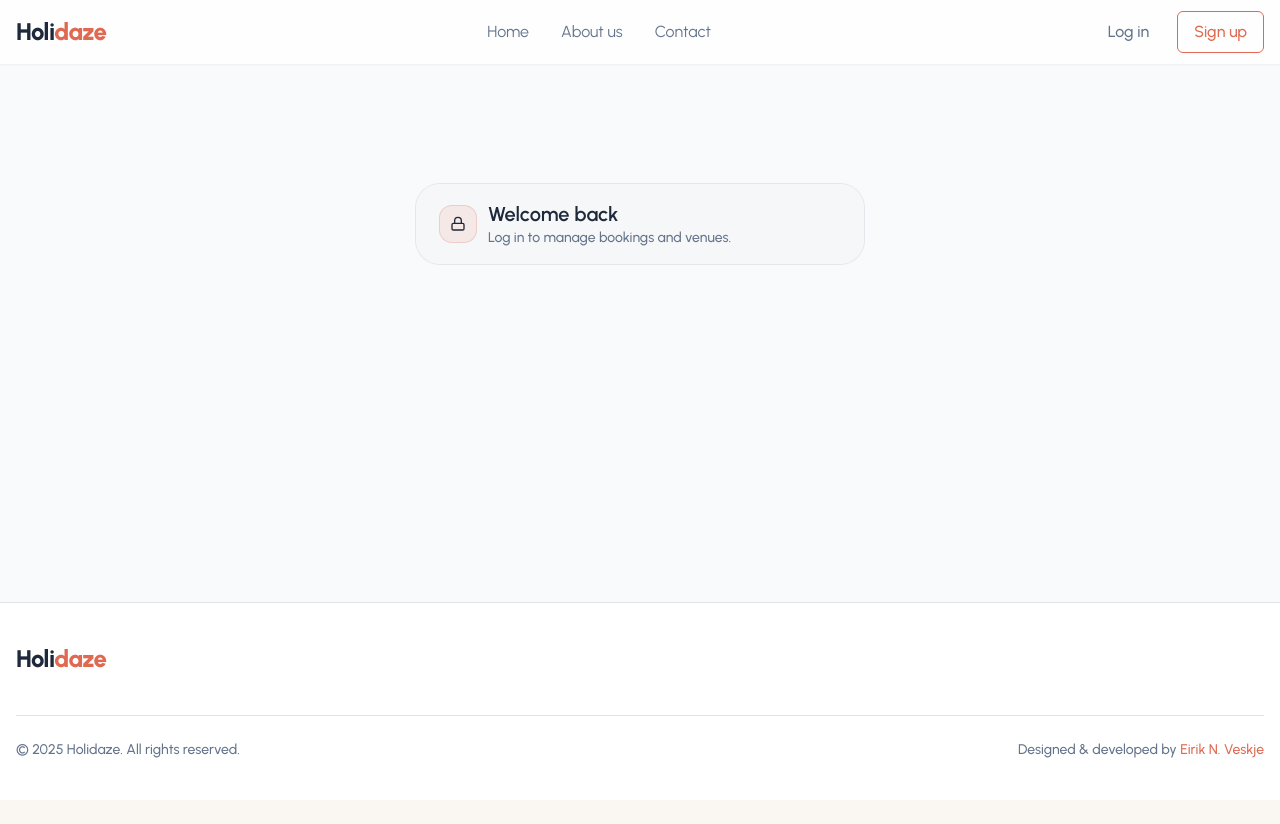
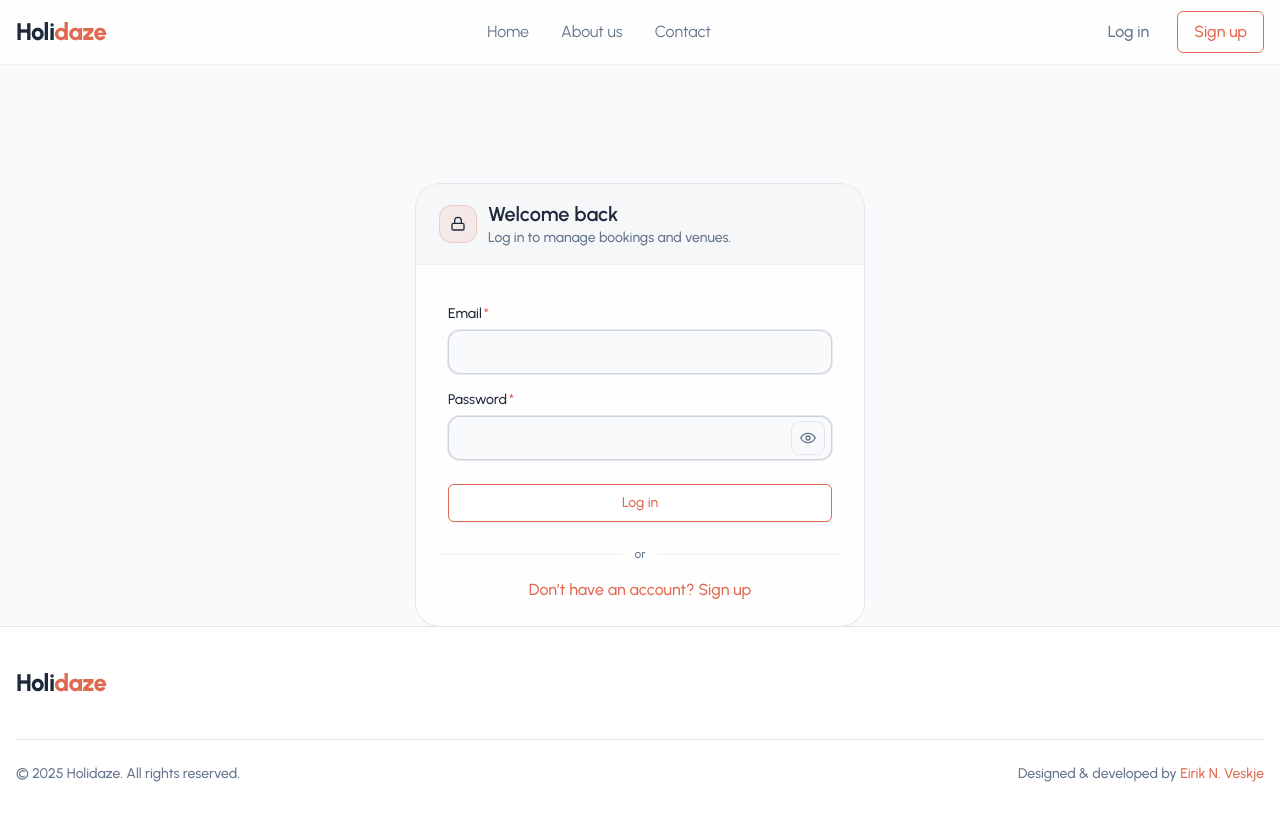
Before and after one commit to EVeskje/Holidaze, a React (Vite) app: page /login in a window 1280 px wide. Before the commit the page ends 800 px from the top, so only its background shows below. Built offline with nearby package versions, Linux system fonts and the light colour scheme; no server answers; a web font is replaced by a local one.

Commit message:
Update index.jsx

```diff
--- a/src/pages/Login/index.jsx
+++ b/src/pages/Login/index.jsx
@@ -6,7 +6,7 @@ import { TextLink } from "../../components/ui_elements/TextLink";
 
 
 // ---------------------------------------------
-// Log in Page
+// Log In Page
 // ---------------------------------------------
 
 export const LogIn = () => {
@@ -41,7 +41,26 @@ export const LogIn = () => {
               </div>
             </div>
 
+            {/* Form */}
+            <div className="p-5 md:p-6 ">
+              <LogInForm />
 
+              {/* Divider */}
+              <div className="mt-6 flex items-center gap-3">
+                <span className="h-px w-full bg-secondary/10" />
+                <span className="text-xs text-secondary">or</span>
+                <span className="h-px w-full bg-secondary/10" />
+              </div>
+
+              {/* Sign up link */}
+              <div className="mt-4 text-center">
+                <Link to="/signUp" aria-label="Sign up">
+                  <TextLink>
+                    Don’t have an account? <span className="font-medium">Sign up</span>
+                  </TextLink>
+                </Link>
+              </div>
+            </div>
           </article>
         </section>
       </main>
```
